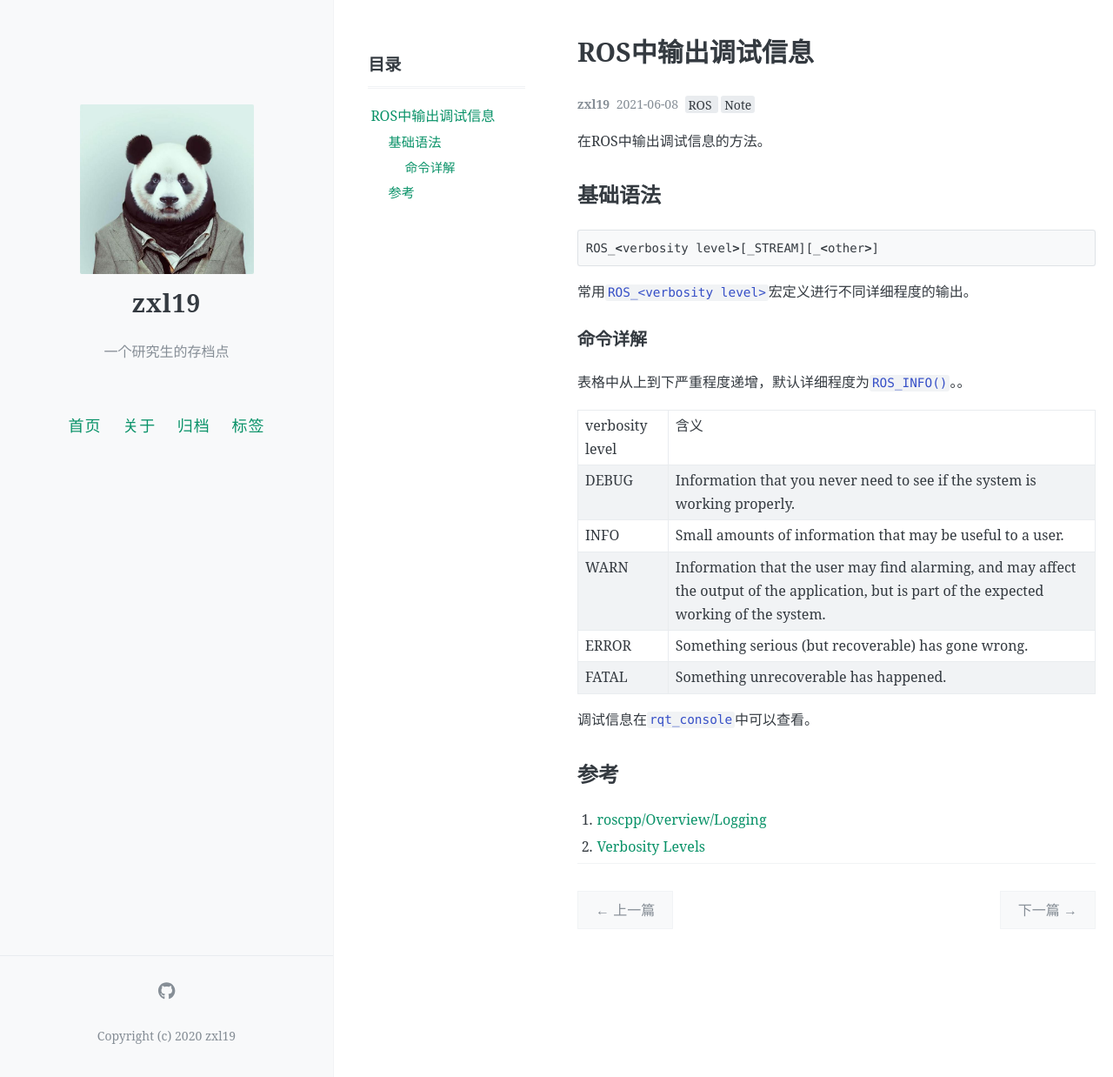
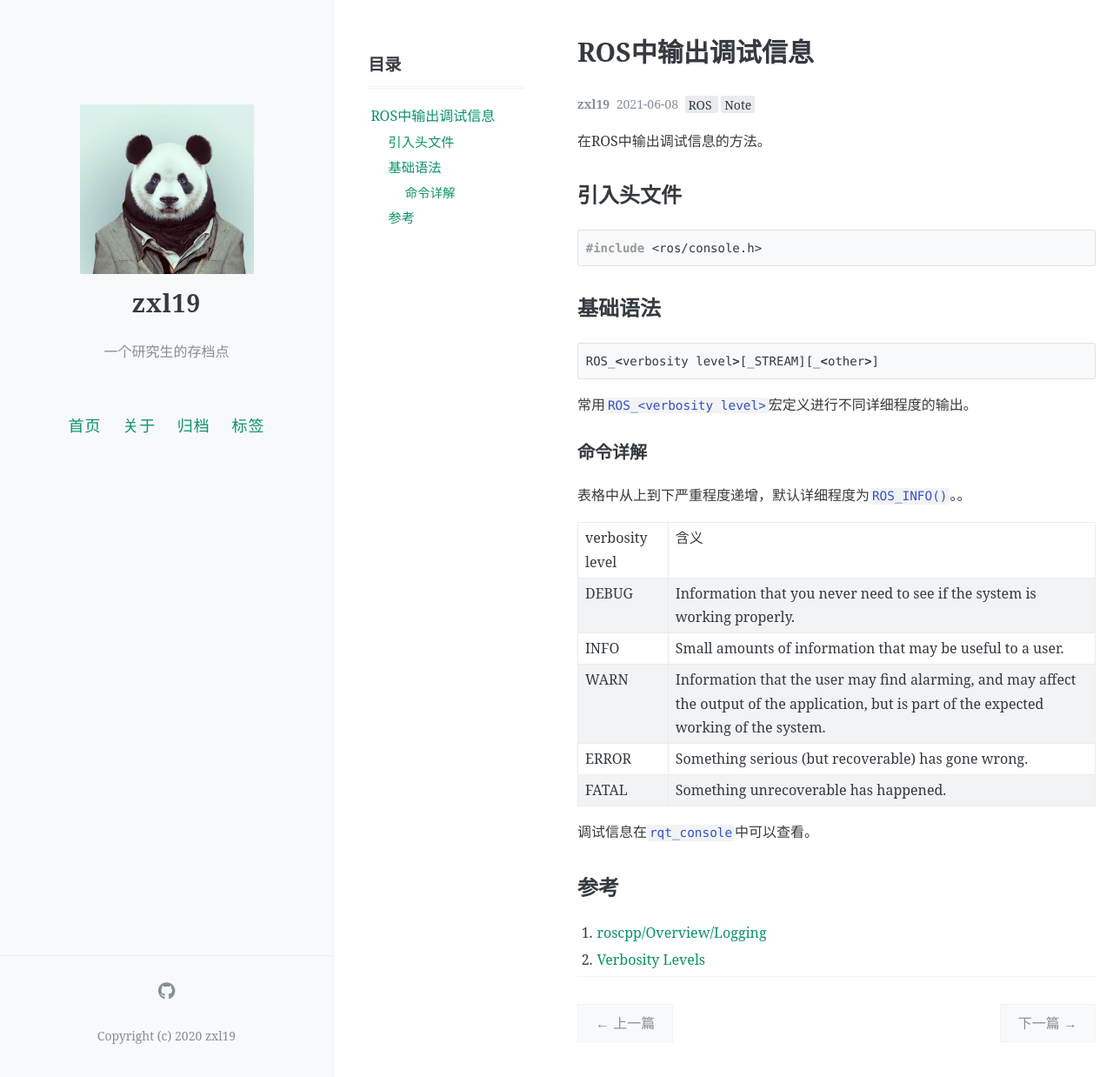
Before and after one commit to zxl19/zxl19.github.io, a Jekyll site: the page built from _posts/2021-06-08-ros-logging.md, in a window 1280 px wide and 1238 px high. Shown: the whole window at 87% size. Built offline with Jekyll 4.4.1, drawn with Linux system fonts in a browser that asks for light colours; comment, search, counter and statistics services are not loaded.

Commit message:
Update Posts

````diff
--- a/_posts/2021-06-08-ros-logging.md
+++ b/_posts/2021-06-08-ros-logging.md
@@ -12,6 +12,12 @@ pinned: false
 在ROS中输出调试信息的方法。
 
 <!-- more -->
+
+## 引入头文件
+
+```cpp
+#include <ros/console.h>
+```
 
 ## 基础语法
 
````
Also changed, not shown: _posts/2020-07-28-github-profile.md (+3 -0 lines).
